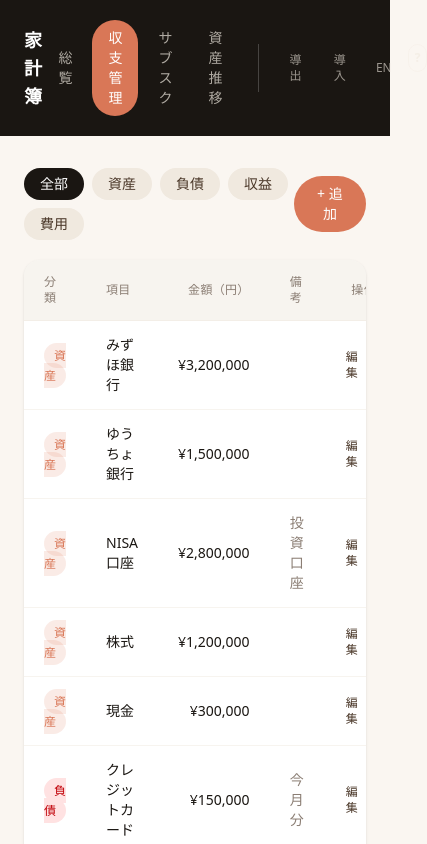
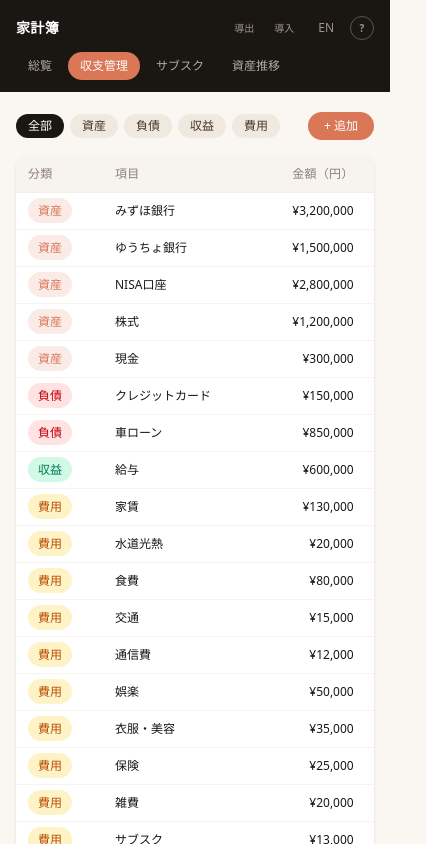
Before and after one commit to lalalaoooyu/budget-book, a React (Vite) app: page / in a window 390 px wide. Both pictures are taken after a click on the button "収支管理". Shown: the top 844 px of the page, 427 px wide, since content can reach past the window. Built offline with nearby package versions, Linux system fonts and the light colour scheme.

Commit message:
Fix mobile responsive layout and font sizes

```diff
--- a/src/App.tsx
+++ b/src/App.tsx
@@ -62,34 +62,19 @@ function AppInner({ langToggle }: { langToggle: React.ReactNode }) {
   return (
     <>
       <header className="bg-anthro-dark">
-        <div className="max-w-4xl mx-auto px-6 py-5 flex items-center justify-between">
-          <h1 className="text-lg font-semibold text-white tracking-wide">{t.appTitle}</h1>
-          <div className="flex items-center gap-4">
-            <nav className="flex gap-1">
-              {tabKeys.map((key) => (
-                <button
-                  key={key}
-                  onClick={() => setActiveTab(key)}
-                  className={`px-4 py-2 rounded-full text-sm transition-all ${
-                    activeTab === key
-                      ? 'bg-anthro-orange text-white'
-                      : 'text-anthro-sand/70 hover:text-white hover:bg-white/10'
-                  }`}
-                >
-                  {tabLabels[key]}
-                </button>
-              ))}
-            </nav>
-            <div className="flex gap-1 border-l border-white/20 pl-4 ml-1">
+        <div className="max-w-4xl mx-auto px-4 md:px-6 py-3 md:py-5">
+          <div className="flex items-center justify-between">
+            <h1 className="text-sm md:text-lg font-semibold text-white tracking-wide">{t.appTitle}</h1>
+            <div className="flex items-center gap-1">
               <button
                 onClick={exportData}
-                className="px-3 py-2 rounded-full text-xs text-anthro-sand/60 hover:text-white hover:bg-white/10 transition-all"
+                className="px-2 md:px-3 py-1.5 md:py-2 rounded-full text-[10px] md:text-xs text-anthro-sand/60 hover:text-white hover:bg-white/10 transition-all"
               >
                 {t.export}
               </button>
               <button
                 onClick={() => fileInputRef.current?.click()}
-                className="px-3 py-2 rounded-full text-xs text-anthro-sand/60 hover:text-white hover:bg-white/10 transition-all"
+                className="px-2 md:px-3 py-1.5 md:py-2 rounded-full text-[10px] md:text-xs text-anthro-sand/60 hover:text-white hover:bg-white/10 transition-all"
               >
                 {t.import}
               </button>
@@ -103,16 +88,31 @@ function AppInner({ langToggle }: { langToggle: React.ReactNode }) {
               {langToggle}
               <button
                 onClick={() => setShowGuide(true)}
-                className="w-7 h-7 rounded-full border border-anthro-sand/30 text-anthro-sand/60 hover:text-white hover:border-white hover:bg-white/10 transition-all text-xs font-bold flex items-center justify-center"
+                className="w-6 h-6 md:w-7 md:h-7 rounded-full border border-anthro-sand/30 text-anthro-sand/60 hover:text-white hover:border-white hover:bg-white/10 transition-all text-[10px] md:text-xs font-bold flex items-center justify-center"
               >
                 ?
               </button>
             </div>
           </div>
+          <nav className="flex gap-1 mt-2 md:mt-3 overflow-x-auto -mx-4 px-4 md:mx-0 md:px-0 scrollbar-none">
+            {tabKeys.map((key) => (
+              <button
+                key={key}
+                onClick={() => setActiveTab(key)}
+                className={`px-3 md:px-4 py-1.5 md:py-2 rounded-full text-xs md:text-sm whitespace-nowrap transition-all ${
+                  activeTab === key
+                    ? 'bg-anthro-orange text-white'
+                    : 'text-anthro-sand/70 hover:text-white hover:bg-white/10'
+                }`}
+              >
+                {tabLabels[key]}
+              </button>
+            ))}
+          </nav>
         </div>
       </header>
 
-      <main className="max-w-4xl mx-auto px-6 py-8">
+      <main className="max-w-4xl mx-auto px-4 md:px-6 py-5 md:py-8">
         {activeTab === 'dashboard' && <Dashboard entries={entries} />}
         {activeTab === 'entries' && <EntryList entries={entries} onUpdate={setEntries} />}
         {activeTab === 'subscriptions' && (
@@ -161,8 +161,13 @@ function App() {
             {lang === 'ja' ? 'EN' : 'JA'}
           </button>
         } />
-        <footer className="text-center py-6 text-xs text-anthro-muted">
-          © {new Date().getFullYear()} Alice Yu (JIATIAN YU). All rights reserved.
+        <footer className="text-center py-6 text-xs text-anthro-muted space-y-2">
+          <div className="flex justify-center gap-4">
+            <a href="https://lalalaoooyu.github.io/alice-intro/" target="_blank" className="hover:text-anthro-orange transition-colors">Portfolio</a>
+            <a href="https://github.com/lalalaoooyu" target="_blank" className="hover:text-anthro-orange transition-colors">GitHub</a>
+            <a href="https://www.linkedin.com/in/jiatian-yu-7223b9232/" target="_blank" className="hover:text-anthro-orange transition-colors">LinkedIn</a>
+          </div>
+          <p>© {new Date().getFullYear()} Alice Yu (JIATIAN YU). All rights reserved.</p>
         </footer>
       </div>
     </LangContext.Provider>
--- a/src/components/AssetChart.tsx
+++ b/src/components/AssetChart.tsx
@@ -111,12 +111,12 @@ export default function AssetChart({ records, onUpdate }: Props) {
 
   return (
     <div>
-      <div className="bg-white rounded-2xl shadow-sm p-8 mb-6">
+      <div className="bg-white rounded-xl md:rounded-2xl shadow-sm p-4 md:p-8 mb-4 md:mb-6">
         <Line data={chartData} options={options} />
       </div>
 
-      <div className="bg-white rounded-2xl shadow-sm overflow-hidden">
-        <table className="w-full text-sm">
+      <div className="bg-white rounded-xl md:rounded-2xl shadow-sm overflow-x-auto">
+        <table className="w-full text-xs md:text-sm min-w-[480px]">
           <thead className="bg-anthro-sand/50">
             <tr>
               <th className="text-left px-4 py-3.5 font-medium text-anthro-muted text-xs tracking-wide uppercase">{t.history.yearMonth}</th>
--- a/src/components/EntryList.tsx
+++ b/src/components/EntryList.tsx
@@ -72,11 +72,11 @@ export default function EntryList({ entries, onUpdate }: Props) {
 
   return (
     <div>
-      <div className="flex items-center justify-between mb-5">
-        <div className="flex gap-2 flex-wrap">
+      <div className="flex items-center justify-between mb-4 md:mb-5 gap-2">
+        <div className="flex gap-1.5 md:gap-2 flex-wrap">
           <button
             onClick={() => setFilter('all')}
-            className={`px-4 py-1.5 rounded-full text-sm transition-all ${filter === 'all' ? 'bg-anthro-dark text-white' : 'bg-anthro-sand text-anthro-brown hover:bg-anthro-orange-light'}`}
+            className={`px-3 md:px-4 py-1 md:py-1.5 rounded-full text-xs md:text-sm transition-all ${filter === 'all' ? 'bg-anthro-dark text-white' : 'bg-anthro-sand text-anthro-brown hover:bg-anthro-orange-light'}`}
           >
             {t.entries.all}
           </button>
@@ -84,7 +84,7 @@ export default function EntryList({ entries, onUpdate }: Props) {
             <button
               key={cat}
               onClick={() => setFilter(cat)}
-              className={`px-4 py-1.5 rounded-full text-sm transition-all ${filter === cat ? 'bg-anthro-dark text-white' : 'bg-anthro-sand text-anthro-brown hover:bg-anthro-orange-light'}`}
+              className={`px-3 md:px-4 py-1 md:py-1.5 rounded-full text-xs md:text-sm transition-all ${filter === cat ? 'bg-anthro-dark text-white' : 'bg-anthro-sand text-anthro-brown hover:bg-anthro-orange-light'}`}
             >
               {categoryLabels[cat]}
             </button>
@@ -92,14 +92,14 @@ export default function EntryList({ entries, onUpdate }: Props) {
         </div>
         <button
           onClick={() => setShowAdd(!showAdd)}
-          className="bg-anthro-orange text-white px-5 py-2 rounded-full text-sm hover:brightness-110 transition-all"
+          className="bg-anthro-orange text-white px-4 md:px-5 py-1.5 md:py-2 rounded-full text-xs md:text-sm whitespace-nowrap hover:brightness-110 transition-all"
         >
           {t.entries.add}
         </button>
       </div>
 
       {showAdd && (
-        <div className="bg-white rounded-2xl shadow-sm p-5 mb-5 flex flex-wrap gap-4 items-end">
+        <div className="bg-white rounded-xl md:rounded-2xl shadow-sm p-4 md:p-5 mb-4 md:mb-5 flex flex-wrap gap-3 md:gap-4 items-end">
           <div>
             <label className="block text-xs text-anthro-muted mb-1.5">{t.entries.category}</label>
             <select
@@ -147,27 +147,27 @@ export default function EntryList({ entries, onUpdate }: Props) {
         </div>
       )}
 
-      <div className="bg-white rounded-2xl shadow-sm overflow-hidden">
-        <table className="w-full text-sm">
+      <div className="bg-white rounded-xl md:rounded-2xl shadow-sm overflow-x-auto">
+        <table className="w-full text-xs md:text-sm min-w-[540px]">
           <thead className="bg-anthro-sand/50">
             <tr>
-              <th className="text-left px-5 py-3.5 font-medium text-anthro-muted text-xs tracking-wide uppercase">{t.entries.category}</th>
-              <th className="text-left px-5 py-3.5 font-medium text-anthro-muted text-xs tracking-wide uppercase">{t.entries.item}</th>
-              <th className="text-right px-5 py-3.5 font-medium text-anthro-muted text-xs tracking-wide uppercase">{t.entries.amount}</th>
-              <th className="text-left px-5 py-3.5 font-medium text-anthro-muted text-xs tracking-wide uppercase">{t.entries.note}</th>
-              <th className="px-5 py-3.5 font-medium text-anthro-muted text-xs tracking-wide uppercase w-24">{t.entries.action}</th>
+              <th className="text-left px-3 md:px-5 py-2.5 md:py-3.5 font-medium text-anthro-muted text-xs tracking-wide uppercase">{t.entries.category}</th>
+              <th className="text-left px-3 md:px-5 py-2.5 md:py-3.5 font-medium text-anthro-muted text-xs tracking-wide uppercase">{t.entries.item}</th>
+              <th className="text-right px-3 md:px-5 py-2.5 md:py-3.5 font-medium text-anthro-muted text-xs tracking-wide uppercase">{t.entries.amount}</th>
+              <th className="text-left px-3 md:px-5 py-2.5 md:py-3.5 font-medium text-anthro-muted text-xs tracking-wide uppercase">{t.entries.note}</th>
+              <th className="px-3 md:px-5 py-2.5 md:py-3.5 font-medium text-anthro-muted text-xs tracking-wide uppercase w-24">{t.entries.action}</th>
             </tr>
           </thead>
           <tbody>
             {filtered.map((entry) => (
               <tr key={entry.id} className="border-t border-anthro-sand/50 hover:bg-anthro-cream/50 transition-colors">
-                <td className="px-5 py-3.5">
+                <td className="px-3 md:px-5 py-2.5 md:py-3.5">
                   <span className={`px-2.5 py-1 rounded-full text-xs font-medium ${categoryColors[entry.category]}`}>
                     {categoryLabels[entry.category]}
                   </span>
                 </td>
-                <td className="px-5 py-3.5 text-anthro-dark">{entry.name}</td>
-                <td className="px-5 py-3.5 text-right text-anthro-dark">
+                <td className="px-3 md:px-5 py-2.5 md:py-3.5 text-anthro-dark">{entry.name}</td>
+                <td className="px-3 md:px-5 py-2.5 md:py-3.5 text-right text-anthro-dark">
                   {editingId === entry.id ? (
                     <input
                       type="number"
@@ -179,7 +179,7 @@ export default function EntryList({ entries, onUpdate }: Props) {
                     `¥${entry.amount.toLocaleString()}`
                   )}
                 </td>
-                <td className="px-5 py-3.5 text-anthro-muted">
+                <td className="px-3 md:px-5 py-2.5 md:py-3.5 text-anthro-muted">
                   {editingId === entry.id ? (
                     <input
                       value={editNote}
@@ -190,7 +190,7 @@ export default function EntryList({ entries, onUpdate }: Props) {
                     entry.note
                   )}
                 </td>
-                <td className="px-5 py-3.5 text-center">
+                <td className="px-3 md:px-5 py-2.5 md:py-3.5 text-center">
                   {editingId === entry.id ? (
                     <button onClick={() => saveEdit(entry.id)} className="text-anthro-orange text-xs font-medium hover:underline">
                       {t.entries.save}
--- a/src/index.css
+++ b/src/index.css
@@ -10,6 +10,9 @@
   --color-anthro-muted: #8B7E74;
 }
 
+.scrollbar-none::-webkit-scrollbar { display: none; }
+.scrollbar-none { -ms-overflow-style: none; scrollbar-width: none; }
+
 body {
   margin: 0;
   min-height: 100vh;
```
Also changed, not shown: src/components/Dashboard.tsx (+5 -5 lines), src/components/SubscriptionList.tsx (+10 -10 lines).
